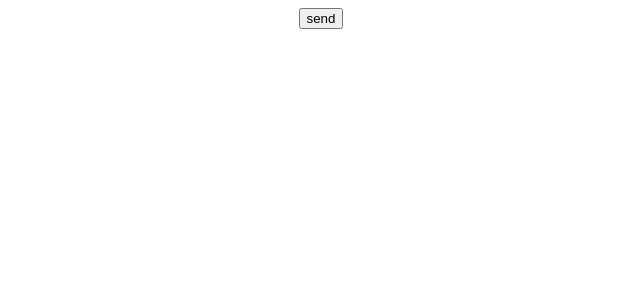
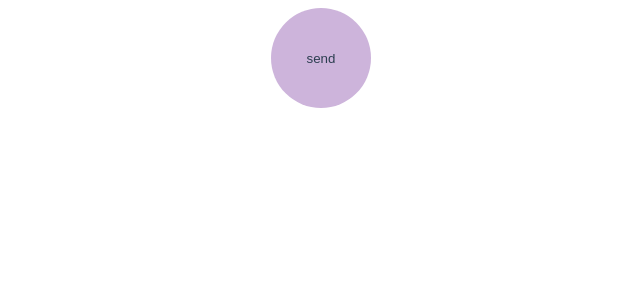
Before and after one commit to YosraFeili/dynamicBtn, a Vue app: page /page-btn in a window 1280 px wide. Shown: the top 300 px of the page, without its empty margins (319-959 px from the left). Built offline with nearby package versions, Linux system fonts and the light colour scheme.

Commit message:
add and edite btn component

```diff
--- a/src/components/BaseBtn.vue
+++ b/src/components/BaseBtn.vue
@@ -1,6 +1,11 @@
 <template>
   <div class="">
-    <button>{{title}}</button>
+    <button :class="{
+      pill : type === 'pill',
+      circle : type === 'circle'
+    }">
+      {{ title }}
+    </button>
   </div>
 </template>
 
@@ -8,11 +13,34 @@
 export default {
   name: 'BaseBtn',
   props: {
-    title: String
+    color: String,
+    title: {
+      type: String,
+      required: true
+    },
+    type: String
   }
 }
 </script>
 
 <style scoped>
-
+.pill {
+  width: 100px;
+  height: 30px;
+  font-size: 15px;
+  background-color: #2c3e50;
+  color: white;
+  border-radius: 999px;
+  border: none;
+  cursor: pointer;
+}
+.circle{
+  width: 100px;
+  height: 100px;
+  border-radius: 50%;
+  background-color: #CDB4DB;
+  color: #2c3e50;
+  border: none;
+  cursor: pointer;
+}
 </style>
--- a/src/views/PageComponent/PageBtn.vue
+++ b/src/views/PageComponent/PageBtn.vue
@@ -1,6 +1,6 @@
 <template>
   <div class="">
-    <BaseBtn :title="title"/>
+    <BaseBtn title="send" type="circle" @click.native="test"/>
   </div>
 </template>
 
@@ -12,7 +12,12 @@ export default {
   components: { BaseBtn },
   data () {
     return {
-      title: 'send'
+      color: 'green'
+    }
+  },
+  methods: {
+    test () {
+      console.log('123')
     }
   }
 }
```
